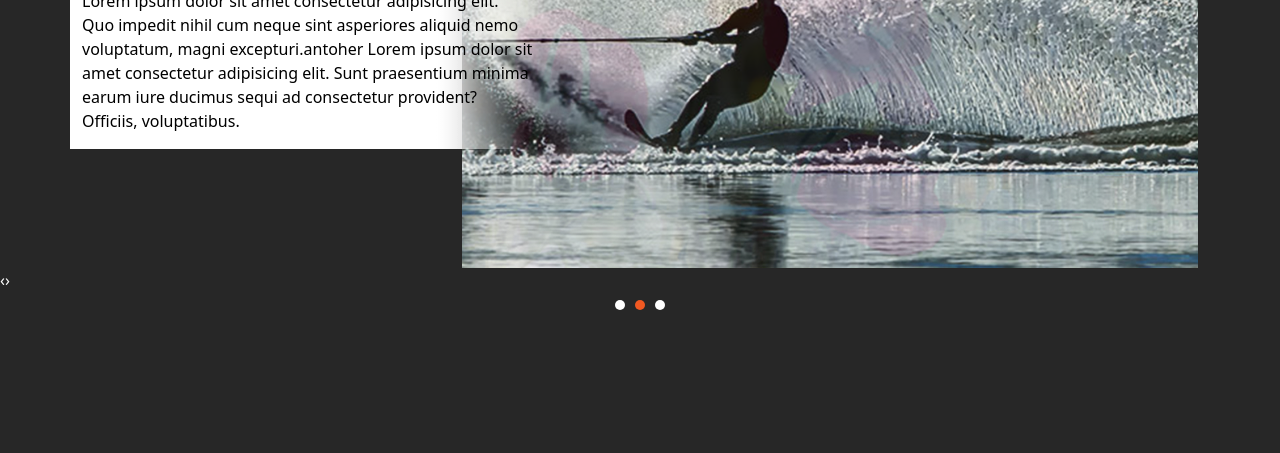
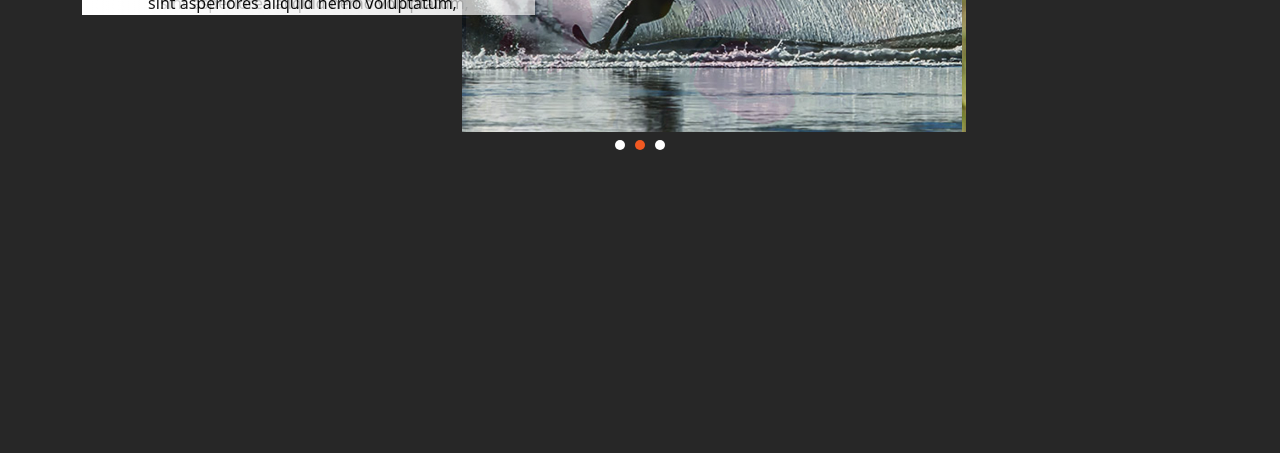
Before and after one commit to hellosanges/digitalsewa, a website: page index.html in a window 1280 px wide. Shown: the part 347-800 px from the top of the page. Drawn offline with nearby package versions, Linux system fonts and the light colour scheme.

Commit message:
branching out

```diff
--- a/index.html
+++ b/index.html
@@ -73,25 +73,19 @@
         </nav>
       </header>
     </div>
-    <div class="home-slider owl-carousel">
+    <div class="home-slider owl-carousel container">
       <div class="slider-item">
-        <div class="container main-content">
-          <div class="row d-flex slider-text align-items-center">
-            <div class="col-md-5 col-sm-12 overlay-text align-items-center">
-              <span class="title cursive"
-                >Good and adoptable dog, 2 years old</span
-              >
+        <div class="main-content">
+          <div class="row slider-text">
+            <div class="col-md-5 overlay-text child">
               <h1>Needs a Caring Parent</h1>
               <p>
                 Lorem ipsum dolor sit amet consectetur adipisicing elit. Quo
                 impedit nihil cum neque sint asperiores aliquid nemo voluptatum,
-                magni excepturi.antoher Lorem ipsum dolor sit amet consectetur
-                adipisicing elit. Sunt praesentium minima earum iure ducimus
-                sequi ad consectetur provident? Officiis, voluptatibus.
               </p>
             </div>
-            <p><a href="#" class="btn btn-primary">Learn More</a></p>
-            <div class="col-md-8 offset-md-4 col-sm-12 slider-image">
+
+            <div class="col-md-8 offset-md-4 slider-image">
               <img src="images/1.jpg" class="" alt="" />
             </div>
           </div>
@@ -99,45 +93,33 @@
       </div>
       <div class="slider-item">
         <div class="container main-content">
-          <div class="row d-flex slider-text align-items-center">
-            <div class="col-md-5 col-sm-12 overlay-text align-items-center">
-              <span class="title cursive"
-                >Good and adoptable dog, 2 years old</span
-              >
+          <div class="row slider-text">
+            <div class="col-md-5 overlay-text child">
               <h1>Needs a Caring Parent</h1>
               <p>
                 Lorem ipsum dolor sit amet consectetur adipisicing elit. Quo
                 impedit nihil cum neque sint asperiores aliquid nemo voluptatum,
-                magni excepturi.antoher Lorem ipsum dolor sit amet consectetur
-                adipisicing elit. Sunt praesentium minima earum iure ducimus
-                sequi ad consectetur provident? Officiis, voluptatibus.
               </p>
             </div>
-            <p><a href="#" class="btn btn-primary">Learn More</a></p>
-            <div class="col-md-8 offset-md-4 col-sm-12 slider-image">
-              <img src="images/2.jpg" class=""/>
+
+            <div class="col-md-8 offset-md-4 slider-image">
+              <img src="images/2.jpg" class="" alt="" />
             </div>
           </div>
         </div>
       </div>
       <div class="slider-item">
         <div class="container main-content">
-          <div class="row d-flex slider-text align-items-center">
-            <div class="col-md-5 col-sm-12 overlay-text align-items-center">
-              <span class="title cursive"
-                >Good and adoptable dog, 2 years old</span
-              >
+          <div class="row slider-text">
+            <div class="col-md-5 overlay-text child">
               <h1>Needs a Caring Parent</h1>
               <p>
                 Lorem ipsum dolor sit amet consectetur adipisicing elit. Quo
                 impedit nihil cum neque sint asperiores aliquid nemo voluptatum,
-                magni excepturi.antoher Lorem ipsum dolor sit amet consectetur
-                adipisicing elit. Sunt praesentium minima earum iure ducimus
-                sequi ad consectetur provident? Officiis, voluptatibus.
               </p>
             </div>
-            <p><a href="#" class="btn btn-primary">Learn More</a></p>
-            <div class="col-md-8 offset-md-4 col-sm-12 slider-image">
+
+            <div class="col-md-8 offset-md-4 slider-image">
               <img src="images/3.jpg" class="" alt="" />
             </div>
           </div>
--- a/js/scripts.js
+++ b/js/scripts.js
@@ -3,7 +3,6 @@ $(".home-slider").owlCarousel({
   loop: true,
   autoplay: true,
   margin: 10,
-  nav: true,
   autoplayHoverPause: true,
   items: 1,
   animateOut: "fadeOut",
--- a/scss/style.scss
+++ b/scss/style.scss
@@ -92,25 +92,47 @@ $body-color: #fff;
       width: auto;
     }
   }
-  .owl-carousel .owl-item img {
-    margin-top: -20rem;
-  }
   .overlay-text {
-    position: relative;
-    transform: translate(0, 50%);
     background: rgb(255, 255, 255);
     background: linear-gradient(
       90deg,
-      rgba(255, 255, 255, 1) 18%,
-      rgba(255, 255, 255, 1) 77%,
-      rgba(0, 212, 255, 0) 96%
+      rgba(255, 255, 255, 1) 0%,
+      rgba(255, 255, 255, 1) 0%,
+      rgba(255, 255, 255, 0.6474964985994398) 100%
     );
+    color: black;
+    z-index: 100;
+    > span,
+    h1,
+    p {
+      margin: auto 45px;
+      text-align: center;
+    }
 
-    color: black;
+    > span {
+      font-size: 20px;
+    }
+
+    > h1 {
+      font-size: 30px;
+    }
+  }
+  .child {
+    position: absolute;
+    top: 50%;
+    transform: translateY(-50%);
   }
 }
 
 @include media-breakpoint-up(lg) {
+  .header {
+    .logo img {
+      height: 4.375rem;
+      width: auto;
+    }
+  }
+}
+@include media-breakpoint-up(xl) {
   .header {
     .logo img {
       height: 4.375rem;
@@ -142,8 +164,8 @@ $body-color: #fff;
 .owl-carousel .owl-dots .owl-dot.active {
   background: #f15922;
 }
-//test
-///anther test too
 
-//yet another test
-// for test purpose only
+.slider-image img {
+  width: 500px !important;
+  height: auto;
+}
```
Also changed, not shown: scss/style.css, 1 other file.
